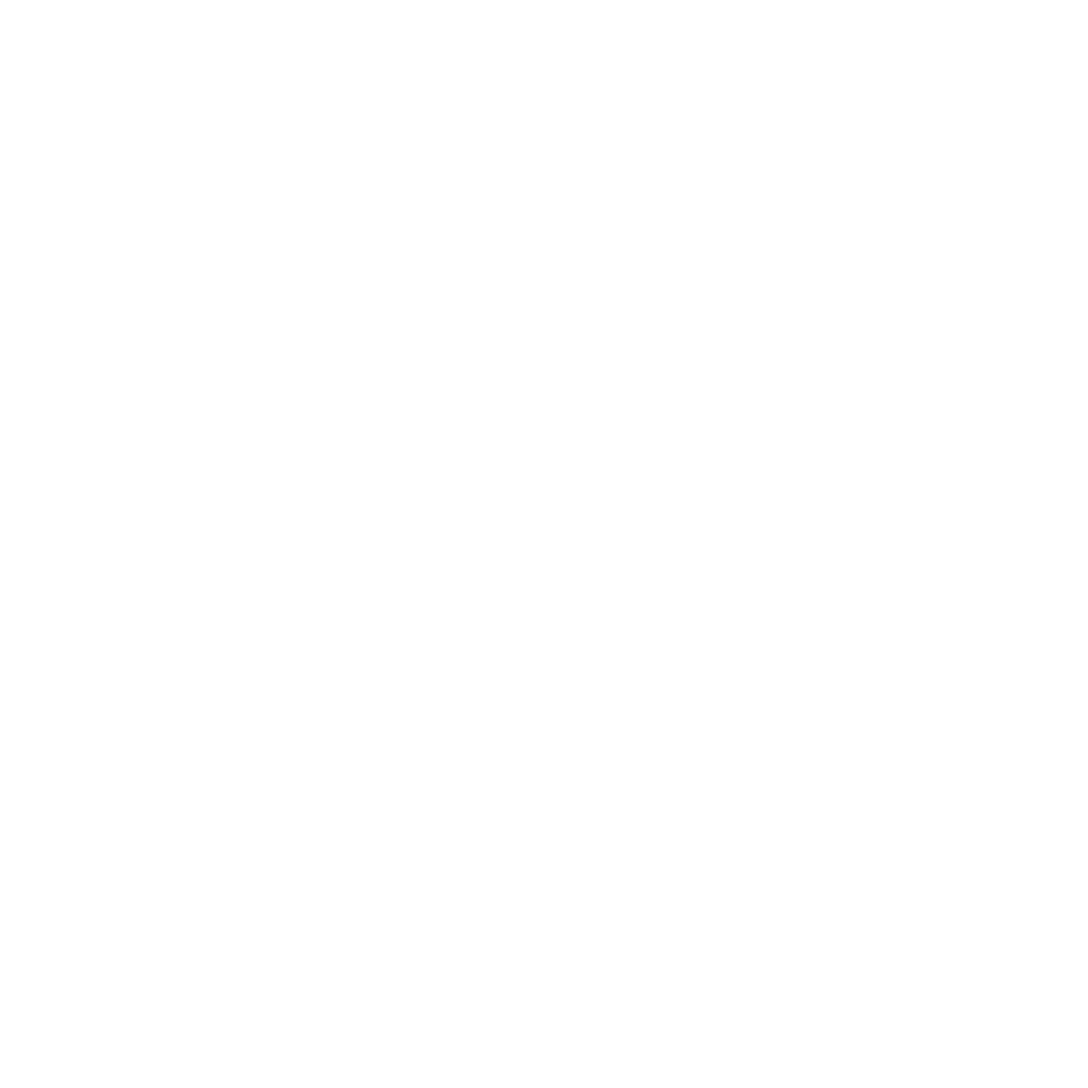
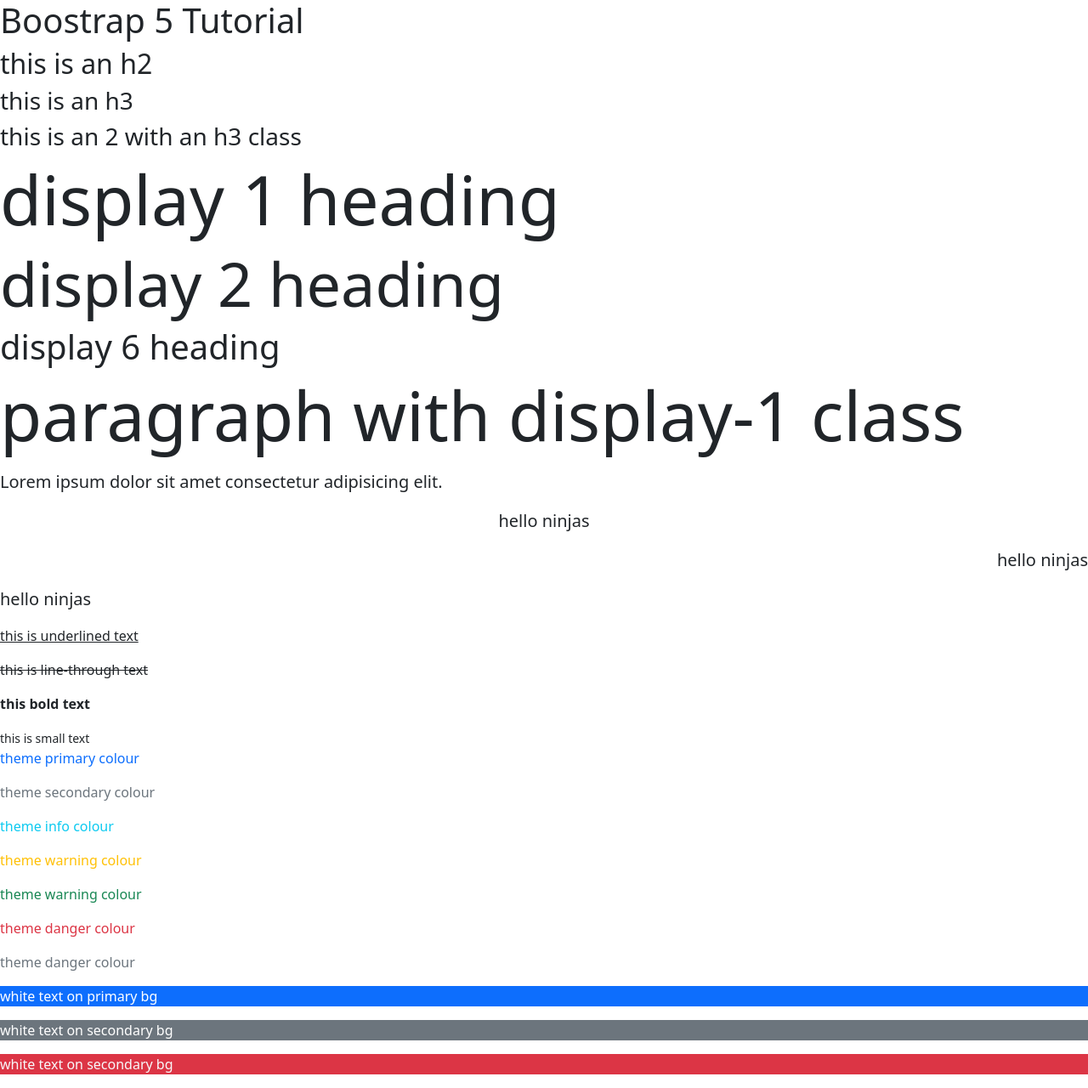
Before and after one commit to SOE13/Bootstrap-exercises, a plain HTML site: page index.html in a window 1280 px wide. Shown: the whole page at 85% size. Before the commit the page ends 800 px from the top, so only its background shows below. Drawn offline with nearby package versions, Linux system fonts and the light colour scheme.

Commit message:
lesson 1

```diff
--- a/index.html
+++ b/index.html
@@ -5,6 +5,56 @@
     <meta http-equiv="X-UA-Compatible" content="IE=edge" />
     <meta name="viewport" content="width=device-width, initial-scale=1.0" />
     <title>Bootstrap 5 Tutorial</title>
+    <link
+      href="https://cdn.jsdelivr.net/npm/bootstrap@5.2.3/dist/css/bootstrap.min.css"
+      rel="stylesheet"
+      integrity="sha384-rbsA2VBKQhggwzxH7pPCaAqO46MgnOM80zW1RWuH61DGLwZJEdK2Kadq2F9CUG65"
+      crossorigin="anonymous"
+    />
   </head>
-  <body></body>
+  <body>
+    <!--  heading tags -->
+    <h1>Boostrap 5 Tutorial</h1>
+    <h2>this is an h2</h2>
+    <h3>this is an h3</h3>
+    <h2 class="h3">this is an 2 with an h3 class</h2>
+
+    <!-- display headings -->
+    <h1 class="display-1">display 1 heading</h1>
+    <h1 class="display-2">display 2 heading</h1>
+    <h1 class="display-6">display 6 heading</h1>
+    <p class="display-1">paragraph with display-1 class</p>
+
+    <!-- lead text & alignment -->
+    <p class="lead">Lorem ipsum dolor sit amet consectetur adipisicing elit.</p>
+    <p class="lead text-center">hello ninjas</p>
+    <p class="lead text-end">hello ninjas</p>
+    <p class="lead text-start">hello ninjas</p>
+
+    <!-- text decoration & font weight -->
+    <p class="text-decoration-underline">this is underlined text</p>
+    <p class="text-decoration-line-through">this is line-through text</p>
+    <p class="fw-bold">this bold text</p>
+    <small>this is small text</small>
+
+    <!-- text colours -->
+    <p class="text-primary">theme primary colour</p>
+    <p class="text-secondary">theme secondary colour</p>
+    <p class="text-info">theme info colour</p>
+    <p class="text-warning">theme warning colour</p>
+    <p class="text-success">theme warning colour</p>
+    <p class="text-danger">theme danger colour</p>
+    <p class="text-muted">theme danger colour</p>
+
+    <!-- bg colors -->
+    <p class="text-white bg-primary">white text on primary bg</p>
+    <p class="text-white bg-secondary">white text on secondary bg</p>
+    <p class="text-light bg-danger">white text on secondary bg</p>
+
+    <script
+      src="https://cdn.jsdelivr.net/npm/bootstrap@5.2.3/dist/js/bootstrap.bundle.min.js"
+      integrity="sha384-kenU1KFdBIe4zVF0s0G1M5b4hcpxyD9F7jL+jjXkk+Q2h455rYXK/7HAuoJl+0I4"
+      crossorigin="anonymous"
+    ></script>
+  </body>
 </html>
```
Also changed, not shown: assets/ebook-cover.png (added), assets/kindle.png (added).
